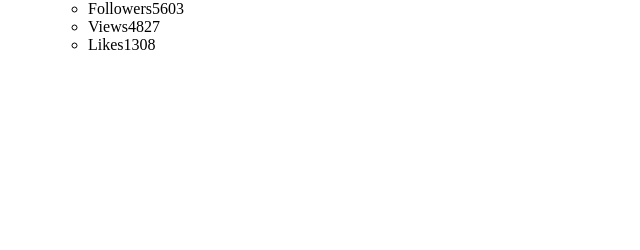
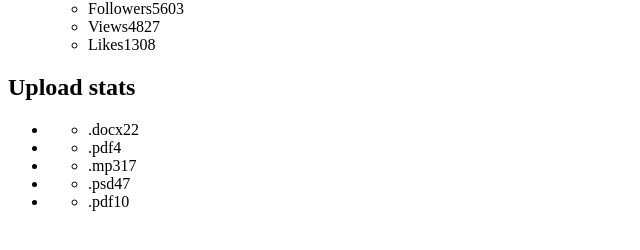
Before and after one commit to Shellma2011/goit-react-hw-01-components, a React (Create React App) app: page / in a window 1280 px wide. Shown: the part 438-688 px from the top of the page, without its empty margins (0-640 px from the left). Built offline with nearby package versions, Linux system fonts and the light colour scheme.

Commit message:
task 1 (not style)

```diff
--- a/src/App.js
+++ b/src/App.js
@@ -1,11 +1,19 @@
 import ProfileList from './components/ProfileList';
-// import Section from './components/Section';
+import StatisticsList from './components/StatisticsList';
+import Section from './components/Section';
 import user from './user.json';
+import data from './data.json';
+
 
 export default function App() {
   return (
     <div>
       <ProfileList items={user} />
+
+      <Section title="Upload stats">
+      <StatisticsList items={data} />
+      </Section>
     </div>
+
   );
 }
--- a/src/components/Section.js
+++ b/src/components/Section.js
@@ -1,15 +1,15 @@
-// import PropTypes from 'prop-types';
+import PropTypes from 'prop-types';
 
-// export default function Section({title , children}) {
-//     return (
-//         <div>
-//         {title && <h2>{title}</h2>}
-//         {children}
-//         </div>
-//     );
-// }
+export default function Section({title , children}) {
+    return (
+        <div>
+        {title && <h2>{title}</h2>}
+        {children}
+        </div>
+    );
+}
 
-// Section.propTypes = { //прописываем типы для всех пропов
-//     title: PropTypes.string,
-//     children: PropTypes.node, //все что угодно
-// };
+Section.propTypes = { //прописываем типы для всех пропов
+    title: PropTypes.string,
+    children: PropTypes.node, //все что угодно
+};
--- /dev/null
+++ b/src/components/Statistics.js
@@ -0,0 +1,18 @@
+import PropTypes from 'prop-types';
+
+export default function Statistics({
+    label,
+    percentage}) {
+
+  return   <ul class="stat-list">
+    <li class="item">
+      <span class="label">{label}</span>
+      <span class="percentage">{percentage}</span>
+    </li>
+  </ul>
+}
+
+Statistics.propTypes = {
+    label: PropTypes.string.isRequired,
+    percentage: PropTypes.number.isRequired,
+}
--- /dev/null
+++ b/src/components/StatisticsList.js
@@ -0,0 +1,27 @@
+// import PropTypes from 'prop-types';
+import Statistics from './Statistics';
+
+export default function StatisticsList({ items }) {
+    return (
+        <ul class="stat-list">
+            {items.map(item => (
+                <li key={item.id}>
+                    <Statistics
+                        label={item.label}
+                        percentage={item.percentage}
+                    />
+                </li>
+            ))}
+        </ul>
+    );
+}
+
+// ProfileList.propTypes = {
+//     avatar: PropTypes.string,
+//     username: PropTypes.string.isRequired,
+//     tag: PropTypes.string.isRequired,
+//     location: PropTypes.string.isRequired,
+//     statFollowers: PropTypes.number.isRequired,
+//     statViews: PropTypes.number.isRequired,
+//     statLikes: PropTypes.number.isRequired,
+// }
--- /dev/null
+++ b/src/data.json
@@ -0,0 +1,7 @@
+[
+  { "id": "id-1", "label": ".docx", "percentage": 22 },
+  { "id": "id-2", "label": ".pdf", "percentage": 4 },
+  { "id": "id-3", "label": ".mp3", "percentage": 17 },
+  { "id": "id-4", "label": ".psd", "percentage": 47 },
+  { "id": "id-5", "label": ".pdf", "percentage": 10 }
+]
```
